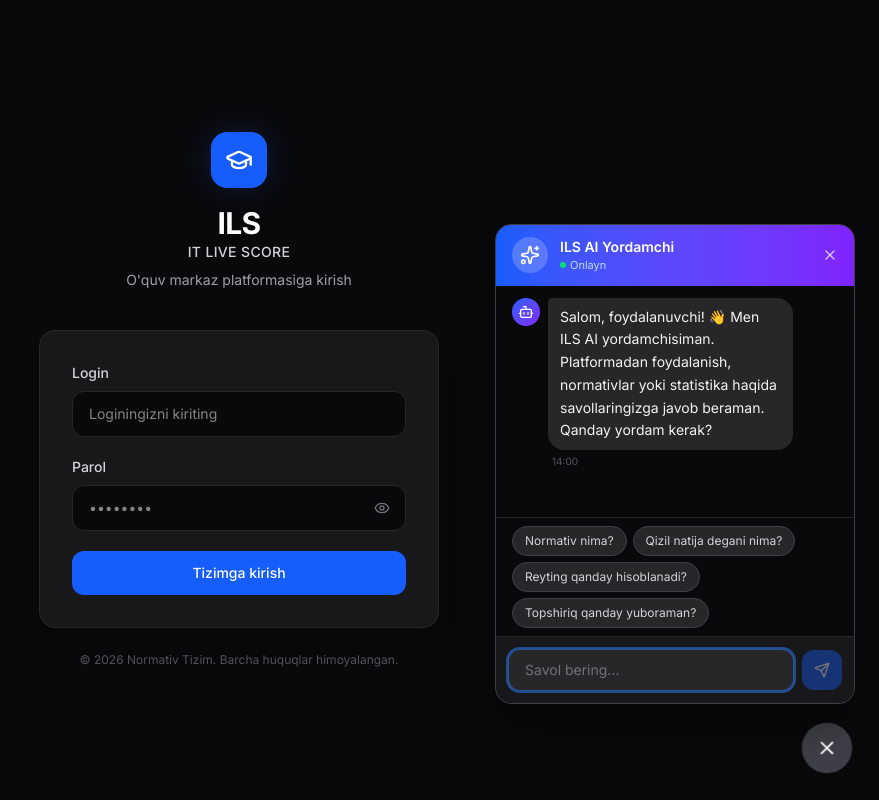
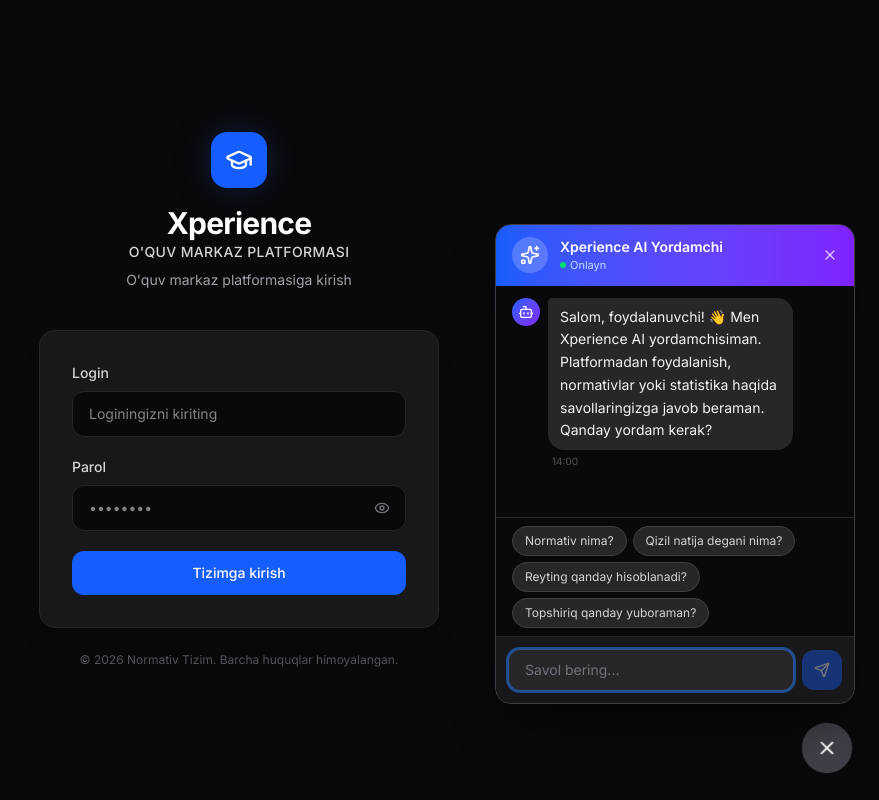
Before and after one commit to jasur-abdulxaev/Hackathon-2026, a React (Vite) app in the folder frontend/: page /login in a window 1280 px wide. Both pictures are taken after a click on the button 1228 px from the left and 748 px from the top of the page. Shown: the whole page, without its empty margins (401-1280 px from the left). Built offline with nearby package versions, Linux system fonts and the light colour scheme; no server answers.

Commit message:
feat: rebrand ILS to Xperience across all UI components

```diff
--- a/frontend/src/components/AIChatbot.tsx
+++ b/frontend/src/components/AIChatbot.tsx
@@ -17,7 +17,7 @@ export default function AIChatbot() {
     {
       id: '0',
       role: 'bot',
-      text: `Salom, ${user?.fullName?.split(' ')[0] || 'foydalanuvchi'}! 👋 Men ILS AI yordamchisiman. Platformadan foydalanish, normativlar yoki statistika haqida savollaringizga javob beraman. Qanday yordam kerak?`,
+      text: `Salom, ${user?.fullName?.split(' ')[0] || 'foydalanuvchi'}! 👋 Men Xperience AI yordamchisiman. Platformadan foydalanish, normativlar yoki statistika haqida savollaringizga javob beraman. Qanday yordam kerak?`,
       timestamp: new Date(),
     },
   ]);
@@ -129,7 +129,7 @@ export default function AIChatbot() {
               <Sparkles className="w-5 h-5 text-white" />
             </div>
             <div>
-              <p className="text-white font-semibold text-sm">ILS AI Yordamchi</p>
+              <p className="text-white font-semibold text-sm">Xperience AI Yordamchi</p>
               <p className="text-blue-200 text-[11px] flex items-center gap-1">
                 <span className="w-1.5 h-1.5 bg-green-400 rounded-full inline-block" />
                 Onlayn
--- a/frontend/src/components/layout/AppLayout.tsx
+++ b/frontend/src/components/layout/AppLayout.tsx
@@ -18,7 +18,7 @@ export default function AppLayout() {
           >
             <Menu className="w-5 h-5" />
           </button>
-          <span className="text-sm font-bold text-white">ILS</span>
+          <span className="text-sm font-bold text-white">Xperience</span>
         </div>
         <div className="flex-1 w-full max-w-7xl mx-auto">
           <Outlet />
--- a/frontend/src/components/layout/Sidebar.tsx
+++ b/frontend/src/components/layout/Sidebar.tsx
@@ -138,8 +138,8 @@ export default function Sidebar({ isOpen, onClose }: SidebarProps) {
               <GraduationCap className="w-5 h-5 text-white" />
             </div>
             <div className="flex flex-col">
-              <h1 className="text-lg font-bold text-white tracking-tight leading-none mb-0.5">ILS</h1>
-              <p className="text-[10px] text-zinc-400 font-medium leading-none">IT Live Score</p>
+              <h1 className="text-lg font-bold text-white tracking-tight leading-none mb-0.5">Xperience</h1>
+              <p className="text-[10px] text-zinc-400 font-medium leading-none">O'quv markaz platformasi</p>
             </div>
           </div>
           {/* Close button - mobile only */}
--- a/frontend/src/pages/auth/LoginPage.tsx
+++ b/frontend/src/pages/auth/LoginPage.tsx
@@ -55,8 +55,8 @@ export default function LoginPage() {
           <div className="inline-flex items-center justify-center w-14 h-14 rounded-2xl bg-blue-600 mb-5 shadow-[0_0_40px_-10px_rgba(37,99,235,0.5)]">
             <GraduationCap className="w-7 h-7 text-white" />
           </div>
-          <h1 className="text-3xl font-bold text-white tracking-tight leading-none mb-1">ILS</h1>
-          <h2 className="text-sm text-zinc-300 font-medium tracking-wide mb-2 uppercase">IT Live Score</h2>
+          <h1 className="text-3xl font-bold text-white tracking-tight leading-none mb-1">Xperience</h1>
+          <h2 className="text-sm text-zinc-300 font-medium tracking-wide mb-2 uppercase">O'quv markaz platformasi</h2>
           <p className="text-sm text-zinc-400">O'quv markaz platformasiga kirish</p>
         </div>
 
```
